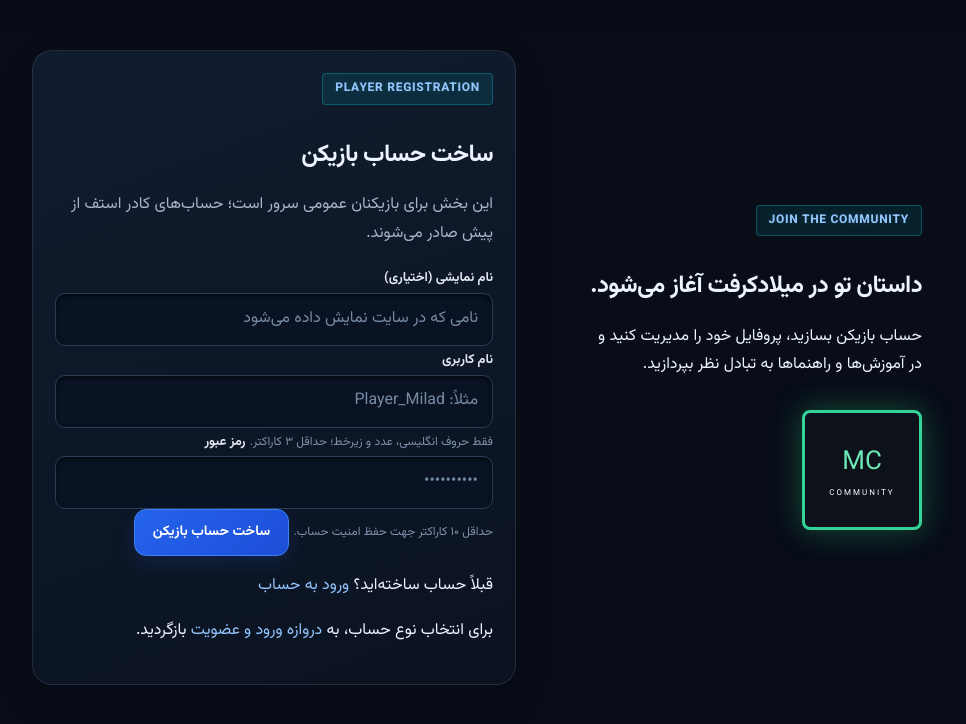
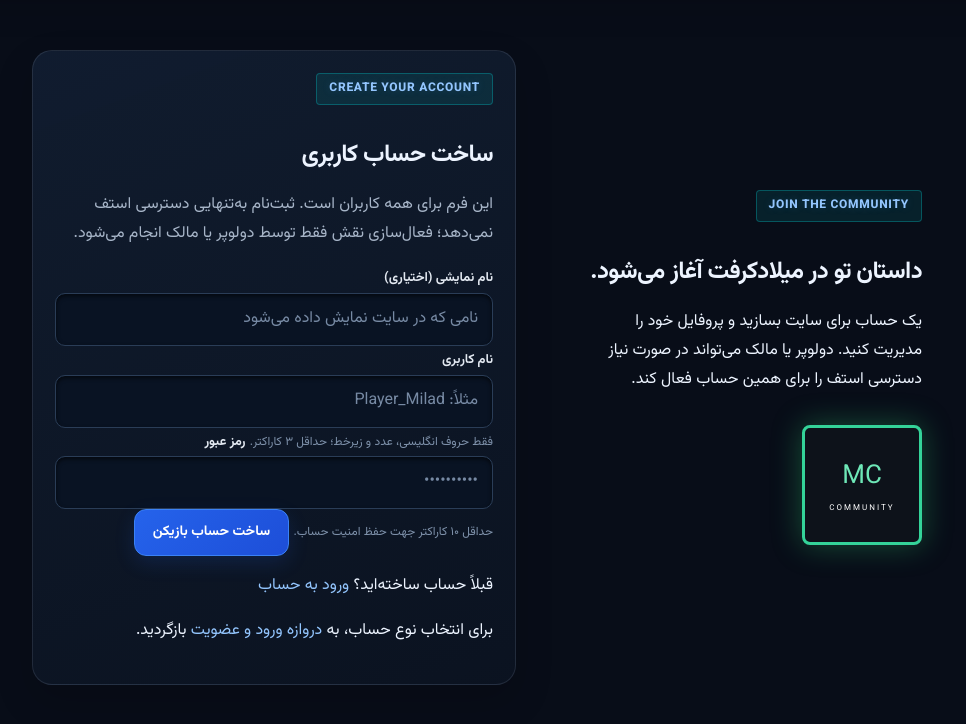
Before and after one commit to Railway206040/Miladcraft-website, a Flask app: page /account/register in a window 1280 px wide. Shown: the part 76-800 px from the top of the page, without its empty margins (148-1114 px from the left). Run offline with Flask 3, Linux system fonts and the light colour scheme; data comes from the database, SQL or seed files in the repository; data that the repository does not hold is empty.

Commit message:
Clarify shared account registration

```diff
--- a/templates/account_register.html
+++ b/templates/account_register.html
@@ -4,7 +4,7 @@
 <meta charset="utf-8">
 <meta name="viewport" content="width=device-width,initial-scale=1">
 <meta name="robots" content="noindex,follow">
-<title>ثبت‌نام بازیکنان | MILAD CRAFT</title>
+<title>ساخت حساب | MILAD CRAFT</title>
 <link rel="preconnect" href="https://fonts.googleapis.com">
 <link rel="preconnect" href="https://fonts.gstatic.com" crossorigin>
 <link rel="stylesheet" href="{{ url_for('static',filename='style.css') }}">
@@ -44,14 +44,14 @@
   <section class="account-art">
     <p class="eyebrow">JOIN THE COMMUNITY</p>
     <h1>داستان تو در میلادکرفت آغاز می‌شود.</h1>
-    <p>حساب بازیکن بسازید، پروفایل خود را مدیریت کنید و در آموزش‌ها و راهنماها به تبادل نظر بپردازید.</p>
+    <p>یک حساب برای سایت بسازید و پروفایل خود را مدیریت کنید. دولوپر یا مالک می‌تواند در صورت نیاز دسترسی استف را برای همین حساب فعال کند.</p>
     <div class="account-art-mark">MC<span>COMMUNITY</span></div>
   </section>
 
   <section class="account-card">
-    <p class="eyebrow">PLAYER REGISTRATION</p>
-    <h2>ساخت حساب بازیکن</h2>
-    <p class="muted">این بخش برای بازیکنان عمومی سرور است؛ حساب‌های کادر استف از پیش صادر می‌شوند.</p>
+    <p class="eyebrow">CREATE YOUR ACCOUNT</p>
+    <h2>ساخت حساب کاربری</h2>
+    <p class="muted">این فرم برای همه کاربران است. ثبت‌نام به‌تنهایی دسترسی استف نمی‌دهد؛ فعال‌سازی نقش فقط توسط دولوپر یا مالک انجام می‌شود.</p>
 
     {% with messages = get_flashed_messages(with_categories=true) %}
       {% for category,message in messages %}
```
